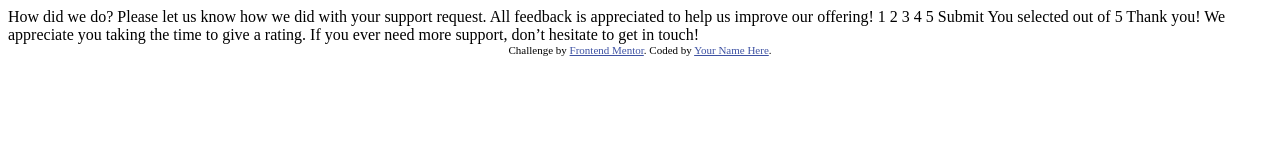
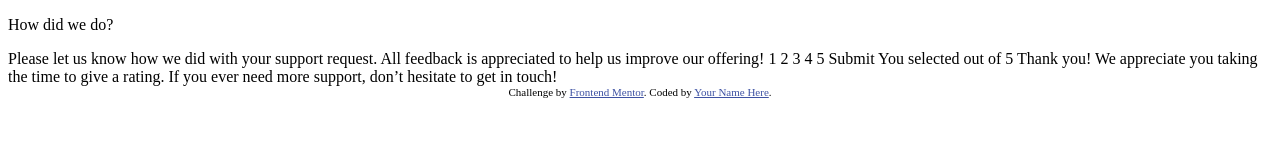
Before and after one commit to laren-im/interactive-rating-component, a plain HTML site: page index.html in a window 1280 px wide. Drawn offline with Linux system fonts and the light colour scheme.

Commit message:
alpha branch created, also p tagged to 'How did we do?' text

```diff
--- a/index.html
+++ b/index.html
@@ -18,7 +18,7 @@
 
   <!-- Rating state start -->
 
-  How did we do?
+  <p>How did we do?</p>
 
   Please let us know how we did with your support request. All feedback is appreciated
   to help us improve our offering!
```
